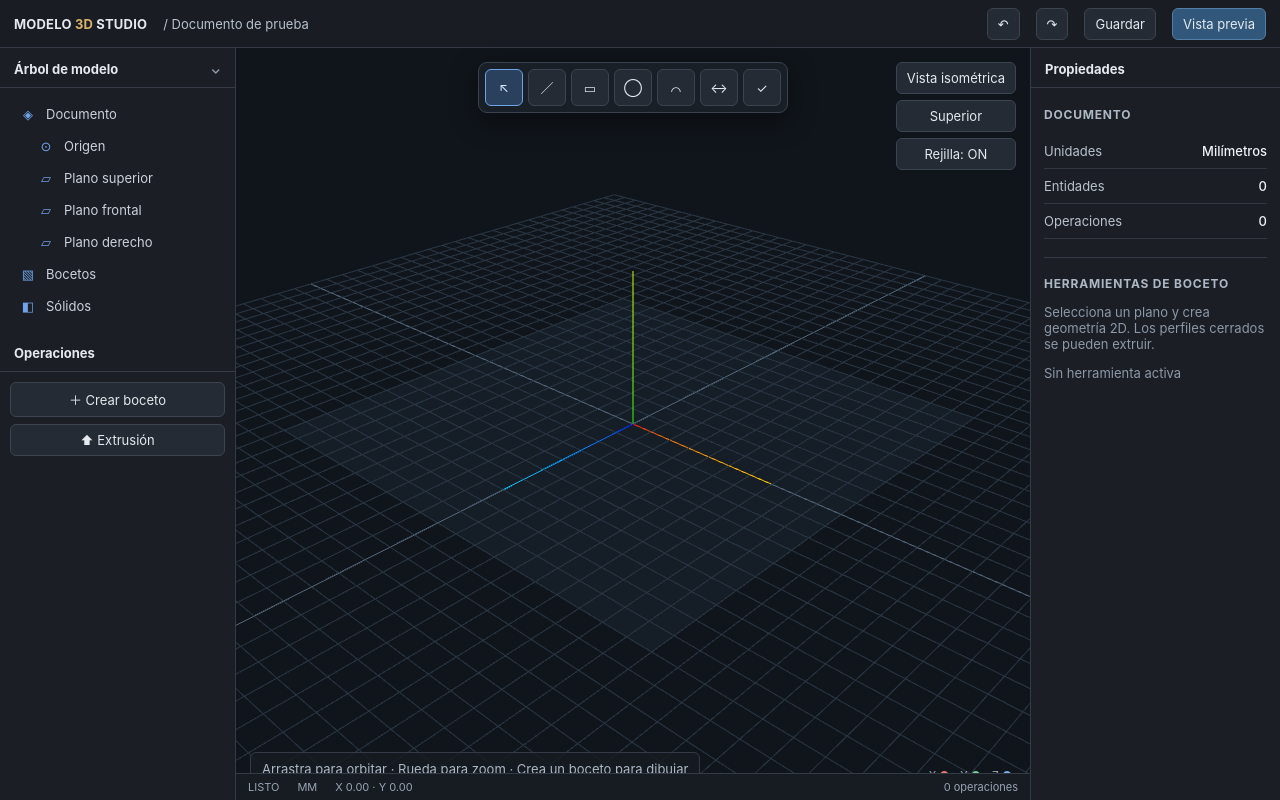
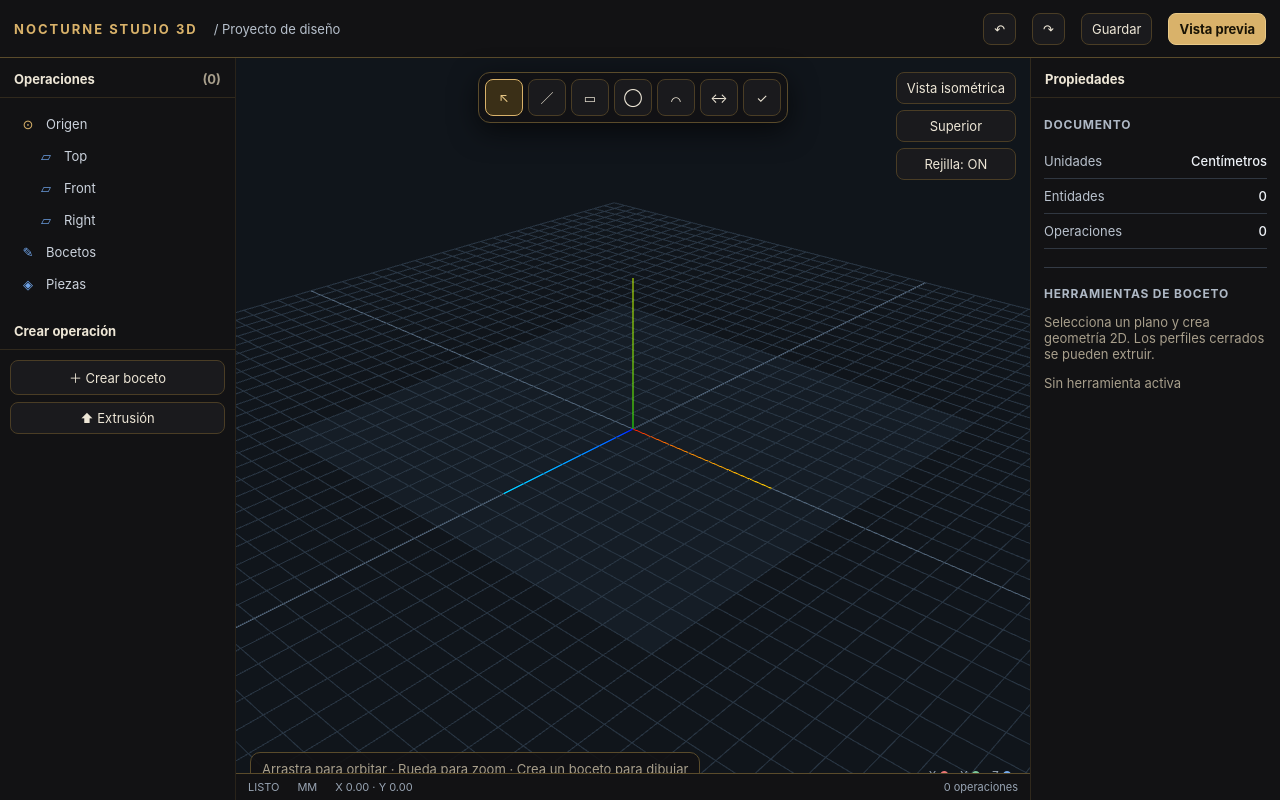
Before and after one commit to emhyrcoreblack-ctrl/Onshape-versi-n-w, a plain HTML site: page web/index.html in a window 1280 px wide. Drawn offline with nearby package versions, Linux system fonts and the light colour scheme; animation ran at ten frames a second.

Commit message:
Align web editor visual identity with Android Nocturne Studio 3D

```diff
--- a/web/index.html
+++ b/web/index.html
@@ -2,39 +2,39 @@
 <html lang="es">
 <head>
 <meta charset="utf-8"><meta name="viewport" content="width=device-width,initial-scale=1">
-<title>Modelo 3D Studio — Entorno de prueba</title>
+<title>NOCTURNE STUDIO 3D — Editor</title>
 <style>
-:root{--bg:#111317;--panel:#1b1f25;--panel2:#222831;--line:#343b46;--text:#e5e9ef;--muted:#8d98a8;--blue:#6fa3e8;--gold:#d9b26a;--green:#67c59a}
+:root{--bg:#0A0A0B;--panel:#121214;--panel2:#1A1A1D;--line:#30291D;--text:#EDE6D6;--muted:#A89F8C;--blue:#6FA3E8;--gold:#D9B26A;--green:#67C59A;--goldsoft:#5A4B2B}
 *{box-sizing:border-box}body{margin:0;background:var(--bg);color:var(--text);font:13px Inter,system-ui,Arial;overflow:hidden}
-.top{height:48px;background:#191d23;border-bottom:1px solid var(--line);display:flex;align-items:center;padding:0 14px;gap:16px}
+.top{height:58px;background:#121214;border-bottom:1px solid var(--goldsoft);display:flex;align-items:center;padding:0 14px;gap:16px}
 .logo{font-weight:700;letter-spacing:.2px}.logo b{color:var(--gold)}.doc{color:#b7c0cc}.spacer{flex:1}
-button{background:#252b34;border:1px solid #3b4450;color:var(--text);padding:7px 10px;border-radius:6px;cursor:pointer;font:inherit}button:hover{border-color:var(--blue);background:#2d3540}button.active{background:#29415d;border-color:var(--blue);color:#d9eaff}button.primary{background:#31577b;border-color:#527da6}
-.layout{height:calc(100vh - 48px);display:grid;grid-template-columns:236px 1fr 250px}
-.sidebar{background:var(--panel);border-right:1px solid var(--line);min-width:0;overflow:auto}.right{border-right:0;border-left:1px solid var(--line)}
+button{background:#1A1A1D;border:1px solid #4A3D25;color:var(--text);padding:7px 10px;border-radius:8px;cursor:pointer;font:inherit}button:hover{border-color:var(--gold);background:#242016}button.active{background:#3A2F17;border-color:var(--gold);color:#E9C987}button.primary{background:#D9B26A;border-color:#E9C987;color:#1A1405;font-weight:700}
+.layout{height:calc(100vh - 58px);display:grid;grid-template-columns:236px 1fr 250px}
+.sidebar{background:var(--panel);border-right:1px solid #29231A;min-width:0;overflow:auto}.right{border-right:0;border-left:1px solid var(--line)}
 .panelhead{padding:13px 14px 10px;font-weight:650;border-bottom:1px solid var(--line);display:flex;justify-content:space-between}
 .tree{padding:10px}.treeitem{padding:8px 9px;border-radius:5px;display:flex;gap:9px;align-items:center;color:#cbd2dc;cursor:pointer}.treeitem:hover,.treeitem.sel{background:#2a3440}.treeitem .ico{width:18px;text-align:center;color:var(--blue)}.indent{padding-left:27px}.muted{color:var(--muted)}
-.viewport{position:relative;min-width:0;background:radial-gradient(ellipse at 50% 45%,#202832 0,#101419 68%,#0c0f13 100%)}
-#stage{position:absolute;inset:0}.toolbar{position:absolute;top:14px;left:50%;transform:translateX(-50%);display:flex;gap:5px;padding:6px;background:#1a2028eF;border:1px solid #3a424e;border-radius:9px;box-shadow:0 8px 28px #0006}
-.toolbar button{min-width:38px;padding:8px}.viewtools{position:absolute;right:14px;top:14px;display:grid;gap:6px}.hint{position:absolute;left:14px;bottom:14px;padding:8px 11px;background:#171c23dc;border:1px solid var(--line);border-radius:6px;color:#aeb8c5}
+.viewport{position:relative;min-width:0;background:linear-gradient(180deg,#111114 0%,#050506 100%)}
+#stage{position:absolute;inset:0}.toolbar{position:absolute;top:14px;left:50%;transform:translateX(-50%);display:flex;gap:5px;padding:6px;background:#121214ed;border:1px solid #5A4B2B;border-radius:12px;box-shadow:0 8px 28px #0009}
+.toolbar button{min-width:38px;padding:8px}.viewtools{position:absolute;right:14px;top:14px;display:grid;gap:6px}.hint{position:absolute;left:14px;bottom:14px;padding:8px 11px;background:#121214e8;border:1px solid #5A4B2B;border-radius:10px;color:#A89F8C}
 .axis{position:absolute;right:18px;bottom:18px;color:#9ca9b8;font-size:11px}.props{padding:13px}.props h3{font-size:12px;color:#aeb8c5;text-transform:uppercase;letter-spacing:.8px;margin:6px 0 12px}
 .prop{display:flex;justify-content:space-between;padding:9px 0;border-bottom:1px solid #303741;color:#b9c2cd}.prop strong{color:#eef2f7;font-weight:500}
 input{background:#11161d;border:1px solid #414b58;border-radius:5px;color:white;padding:6px;width:80px}
-.status{position:absolute;bottom:0;left:0;right:0;height:27px;background:#171c22;border-top:1px solid var(--line);display:flex;align-items:center;padding:0 12px;gap:18px;color:#98a4b3;font-size:11px}
-.overlay{position:absolute;inset:0;background:#080b10aa;display:none;align-items:center;justify-content:center}.dialog{width:min(340px,90%);background:#20262e;border:1px solid #485362;border-radius:10px;padding:18px;box-shadow:0 20px 60px #0009}.dialog h3{margin:0 0 14px}.dialog label{display:block;color:#aeb8c5;margin:12px 0 6px}
+.status{position:absolute;bottom:0;left:0;right:0;height:27px;background:#121214;border-top:1px solid #5A4B2B;display:flex;align-items:center;padding:0 12px;gap:18px;color:#98a4b3;font-size:11px}
+.overlay{position:absolute;inset:0;background:#080b10aa;display:none;align-items:center;justify-content:center}.dialog{width:min(340px,90%);background:#1A1A1D;border:1px solid #5A4B2B;border-radius:10px;padding:18px;box-shadow:0 20px 60px #0009}.dialog h3{margin:0 0 14px}.dialog label{display:block;color:#aeb8c5;margin:12px 0 6px}
 @media(max-width:850px){.layout{grid-template-columns:190px 1fr}.right{display:none}.toolbar{top:auto;bottom:48px;left:50%;max-width:95%;overflow:auto}.top{gap:8px}.doc{display:none}}
 @media(max-width:560px){.layout{grid-template-columns:1fr}.sidebar{display:none}.top{height:44px}.layout{height:calc(100vh - 44px)}}
 </style>
 <script type="importmap">{"imports":{"three":"https://cdn.jsdelivr.net/npm/three@0.160.0/build/three.module.js","three/addons/":"https://cdn.jsdelivr.net/npm/three@0.160.0/examples/jsm/"}}</script>
 </head>
 <body>
-<header class="top"><div class="logo">MODELO <b>3D</b> STUDIO</div><div class="doc">/ Documento de prueba</div><div class="spacer"></div><button id="undo">↶</button><button id="redo">↷</button><button id="save">Guardar</button><button class="primary" id="share">Vista previa</button></header>
+<header class="top"><div class="logo" style="letter-spacing:2px;color:#D9B26A">NOCTURNE STUDIO 3D</div><div class="doc">/ <span id="documentName">Proyecto de diseño</span></div><div class="spacer"></div><button id="undo">↶</button><button id="redo">↷</button><button id="save">Guardar</button><button class="primary" id="share">Vista previa</button></header>
 <div class="layout">
-<aside class="sidebar"><div class="panelhead">Árbol de modelo <span class="muted">⌄</span></div><div class="tree" id="tree">
-<div class="treeitem"><span class="ico">◈</span>Documento</div><div class="treeitem indent"><span class="ico">⊙</span>Origen</div><div class="treeitem indent"><span class="ico">▱</span>Plano superior</div><div class="treeitem indent"><span class="ico">▱</span>Plano frontal</div><div class="treeitem indent"><span class="ico">▱</span>Plano derecho</div><div class="treeitem"><span class="ico">▧</span>Bocetos</div><div class="treeitem"><span class="ico">◧</span>Sólidos</div></div>
-<div class="panelhead">Operaciones</div><div class="tree"><button style="width:100%;margin-bottom:7px" id="newSketch">＋ Crear boceto</button><button style="width:100%" id="extrude">⬆ Extrusión</button></div></aside>
+<aside class="sidebar"><div class="panelhead">Operaciones <span class="muted" id="treeCount">(0)</span></div><div class="tree" id="tree">
+<div class="treeitem"><span class="ico" style="color:#D9B26A">⊙</span>Origen</div><div class="treeitem indent"><span class="ico">▱</span>Top</div><div class="treeitem indent"><span class="ico">▱</span>Front</div><div class="treeitem indent"><span class="ico">▱</span>Right</div><div class="treeitem"><span class="ico">✎</span>Bocetos</div><div class="treeitem"><span class="ico">◈</span>Piezas</div></div>
+<div class="panelhead">Crear operación</div><div class="tree"><button style="width:100%;margin-bottom:7px" id="newSketch">＋ Crear boceto</button><button style="width:100%" id="extrude">⬆ Extrusión</button></div></aside>
 <main class="viewport"><div id="stage"></div><div class="toolbar" id="tools"><button title="Seleccionar" class="active" data-tool="select">↖</button><button title="Línea" data-tool="line">／</button><button title="Rectángulo" data-tool="rect">▭</button><button title="Círculo" data-tool="circle">◯</button><button title="Arco" data-tool="arc">⌒</button><button title="Cota" data-tool="dim">↔</button><button title="Finalizar boceto" id="finish">✓</button></div>
 <div class="viewtools"><button id="iso">Vista isométrica</button><button id="top">Superior</button><button id="grid">Rejilla: ON</button></div><div class="hint" id="hint">Arrastra para orbitar · Rueda para zoom · Crea un boceto para dibujar</div><div class="axis">X <span style="color:#e77">●</span>　Y <span style="color:#7dca9c">●</span>　Z <span style="color:#79aef0">●</span></div><div class="status"><span id="mode">LISTO</span><span>MM</span><span id="coords">X 0.00 · Y 0.00</span><span class="spacer"></span><span id="count">0 operaciones</span></div></main>
-<aside class="sidebar right"><div class="panelhead">Propiedades</div><div class="props"><h3 id="propTitle">Documento</h3><div class="prop"><span>Unidades</span><strong>Milímetros</strong></div><div class="prop"><span>Entidades</span><strong id="entities">0</strong></div><div class="prop"><span>Operaciones</span><strong id="ops">0</strong></div><hr style="border:0;border-top:1px solid #343b46;margin:18px 0"><h3>Herramientas de boceto</h3><p class="muted">Selecciona un plano y crea geometría 2D. Los perfiles cerrados se pueden extruir.</p><div id="toolStatus" class="muted">Sin herramienta activa</div></div></aside>
+<aside class="sidebar right"><div class="panelhead">Propiedades</div><div class="props"><h3 id="propTitle">Documento</h3><div class="prop"><span>Unidades</span><strong>Centímetros</strong></div><div class="prop"><span>Entidades</span><strong id="entities">0</strong></div><div class="prop"><span>Operaciones</span><strong id="ops">0</strong></div><hr style="border:0;border-top:1px solid #343b46;margin:18px 0"><h3>Herramientas de boceto</h3><p class="muted">Selecciona un plano y crea geometría 2D. Los perfiles cerrados se pueden extruir.</p><div id="toolStatus" class="muted">Sin herramienta activa</div></div></aside>
 </div>
 <div class="overlay" id="extrudeDialog"><div class="dialog"><h3>Extrusión</h3><label>Profundidad (mm)</label><input id="depth" type="number" value="20" min="0.1" step="1"><div style="display:flex;justify-content:flex-end;gap:8px;margin-top:18px"><button id="cancelExtrude">Cancelar</button><button class="primary" id="applyExtrude">Aceptar</button></div></div></div>
 <script type="module">
```
